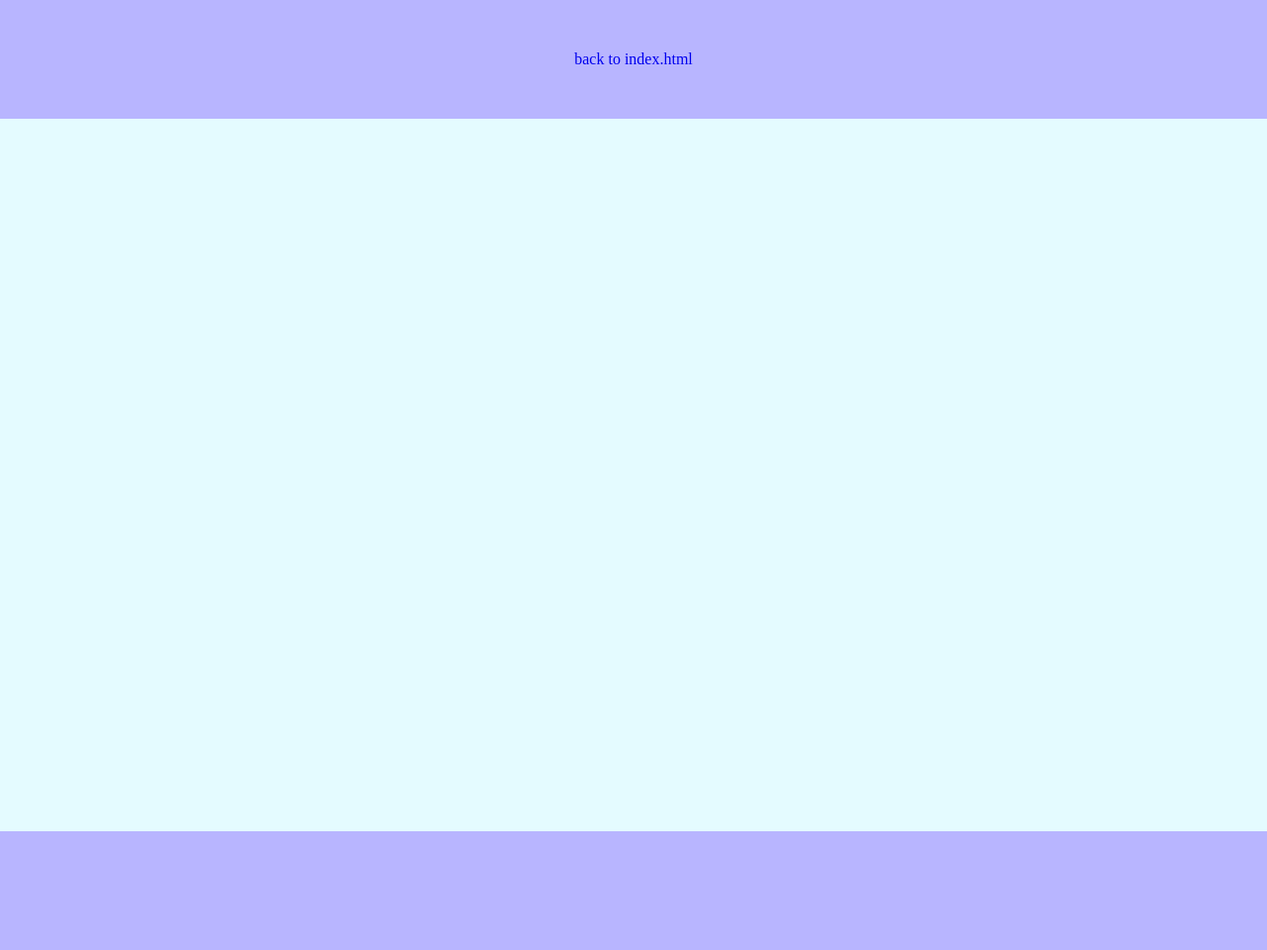
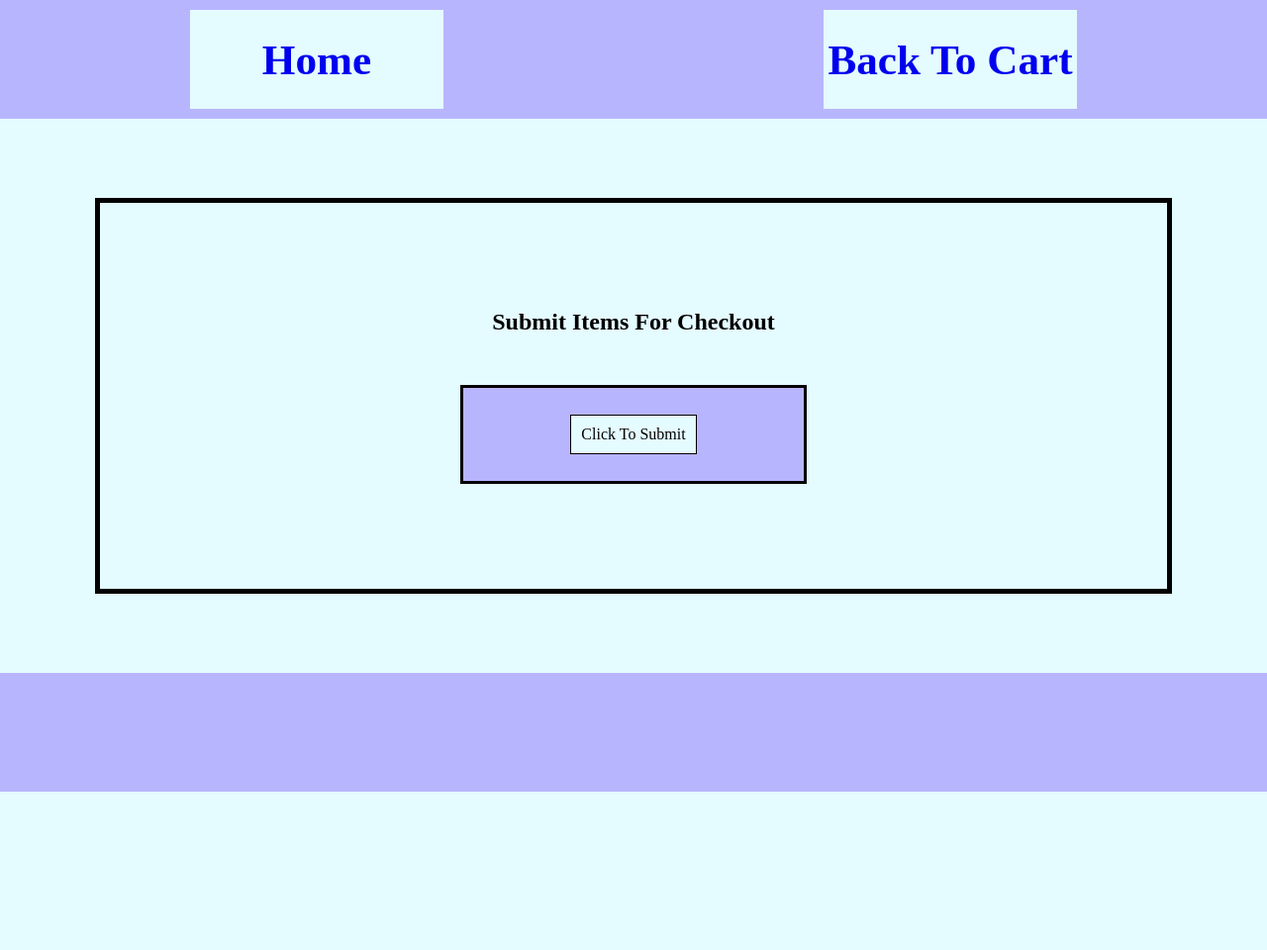
Before and after one commit to andrewM202/shopping-cart, a Flask app: page /checkout in a window 1280 px wide. Shown: the whole page at 99% size. After the commit the page ends 800 px from the top, so only its background shows below. Run offline with Flask 2, Linux system fonts and the light colour scheme; some libraries are stand-ins or nearby versions.

Commit message:
Headings stylized according to index.html style

```diff
--- a/flaskr/static/css/cart-styles.css
+++ b/flaskr/static/css/cart-styles.css
@@ -20,15 +20,27 @@ body {
 body > header, body > footer {
     height: 15vh;
     width: 100vw;
-    background: #edeef7;
     background: #b8b5ff;
 }
 
 body > header {
     display: flex;
+    justify-content: space-around;
+    align-items: center;
+    margin-bottom: 10vh;
+}
+
+body > header div{
+    width: 20vw;
+    min-width: 200px;
+    height: 10vh;
+    min-height: 100px;
+    background: #e4fbff;
+    font-size: 1.5em;
+    display: flex;
     justify-content: center;
     align-items: center;
-    margin-bottom: 10vh;
+    text-align: center;
 }
 
 body > footer {
@@ -38,14 +50,55 @@ body > footer {
     margin-top: 10vh;
 }
 
+body > footer div {
+    width: 20vw;
+    height: 10vh;
+    background: #e4fbff;
+    font-size: 1.5em;
+    display: flex;
+    justify-content: center;
+    align-items: center;
+    text-align: center;
+}
+
 body > main {
     height: auto;
-    min-height: 70vh;
+    min-height: 50vh;
     width: 100vw;
     background: #e4fbff;
     display: flex;
     justify-content: center;
     align-items: center;
+}
+
+body > main > div {
+    width: 85vw;
+    height: 50vh;
+    background: #e4fbff;
+    border: 5px solid black;
+    display: flex;
+    flex-direction: column;
+    justify-content: center;
+    align-items: center;
+    padding: 10px;
+}
+
+.submit-button {
+    margin-top: 50px;
+    width: 350px;
+    height: 100px;
+    background: #b8b5ff;
+    border: 3px solid black;
+    display: flex;
+    justify-content: center;
+    align-items: center;
+}
+
+.submit-button p {
+    padding: 10px;
+    background: #e4fbff;
+    border: 1px solid black;
+    cursor: pointer;
 }
 
 table {
@@ -74,7 +127,7 @@ th, td {
     width: 100%;
     border: 2px solid black;
     font-size: 1.5em;
-    padding: 15px;
+    padding: 10px 15px;
     display: flex;
     justify-content: center;
     align-items: center;
@@ -94,10 +147,10 @@ input[type="text"] {
 }
 
 input[type="submit"] {
-    width: calc(80vw / 3 - 8px);
-    min-width: calc(800px / 3 - 8px);
+    width: calc(80vw / 3 - 7px);
+    min-width: calc(800px / 3 - 7px);
     overflow: none;
-    height: 58px;
+    height: 48px;
     font-size: 1rem;
     background: #b8b5ff;
     border: none;
--- a/flaskr/static/css/styles.css
+++ b/flaskr/static/css/styles.css
@@ -93,6 +93,10 @@ body > footer div {
     text-align: center;
 }
 
+body > footer div a {
+    text-decoration: none;
+}
+
 input[type="text"] {
     display: none;
 }
--- a/flaskr/templates/cart.html
+++ b/flaskr/templates/cart.html
@@ -6,7 +6,7 @@
 
 {% block body %}
 <header>
-    <a href=/><h3>Return to home</h3></a>
+    <div><a href=/><h3>Return to home</h3></a></div>
 </header>
 <main>
     <table>
@@ -24,7 +24,7 @@
                 {% endfor %}
             </tr>
             <tr class="table-remove-row">
-                <th>Remove Item From Cart</th>
+                <th>Remove Item</th>
                 {% for id in ids %}
                 <td>
                     <form action="/delete/{{ id[0] }} " method="POST">
@@ -38,6 +38,6 @@
     </table>
 </main>
 <footer>
-
+    <div><a href=checkout><h2>To Checkout</h2></a></div>
 </footer>
 {% endblock %}
--- a/flaskr/templates/checkout.html
+++ b/flaskr/templates/checkout.html
@@ -6,10 +6,14 @@
 
 {% block body %}
 <header>
-    <a href=/>back to index.html</a>
+    <div><a href=/><h3>Home</h3></a></div>
+    <div><a href=/cart><h3>Back To Cart</h3></a></div>
 </header>
 <main>
-
+    <div>
+        <h2>Submit Items For Checkout</h2>
+        <div class="submit-button"><p>Click To Submit</p></div>
+    </div>
 </main>
 <footer>
 
```
